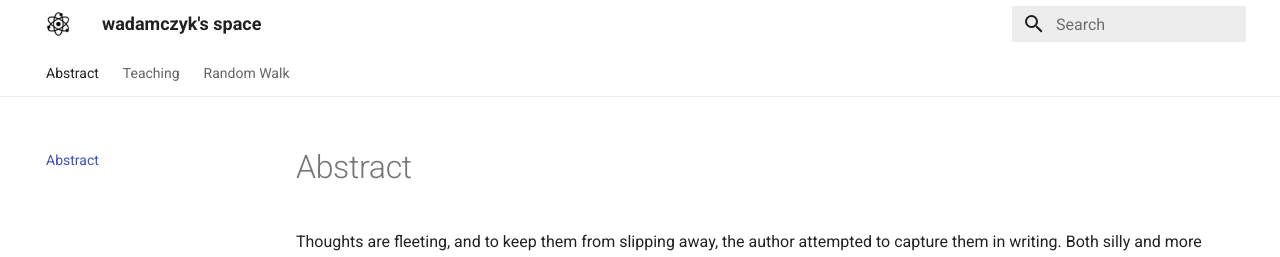
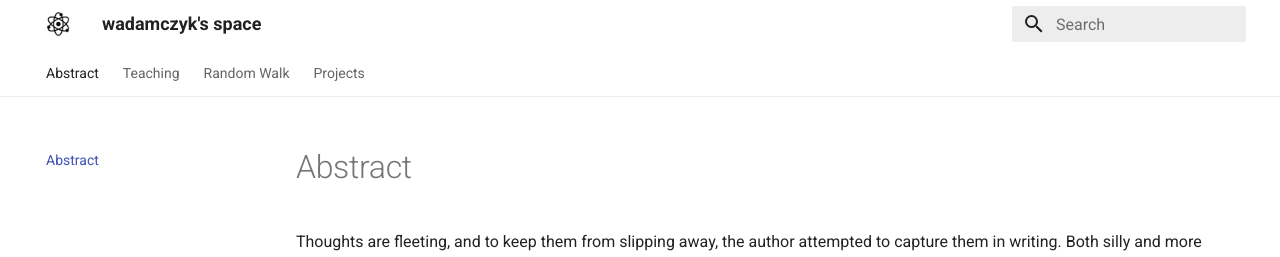
Before and after one commit to wojtekadamczyk3/wadamczyk, an MkDocs documentation site: the page built from docs/index.md, in a window 1280 px wide. Shown: the top 257 px of the page. Built offline with MkDocs 1.6.1 and Material for MkDocs 9.7.7, drawn with Linux system fonts in a browser that asks for light colours.

Commit message:
updated a project pages

```diff
--- a/mkdocs.yml
+++ b/mkdocs.yml
@@ -34,6 +34,9 @@ nav:
       - "Light-Matter Interaction": random_walk/quantum_optics/rabi_frequencies.md
     - "Classical Optics":
       - "Aberation propagator": random_walk/classical_optics/aberations_propagator.md
+  - "Projects":
+    - "MUD": https://itsmud.com
+    - "Atomphys": https://github.com/tiqi-group/atomphys/tree/tiqi-main
 
 # Plugins (optional)
 plugins:
```
